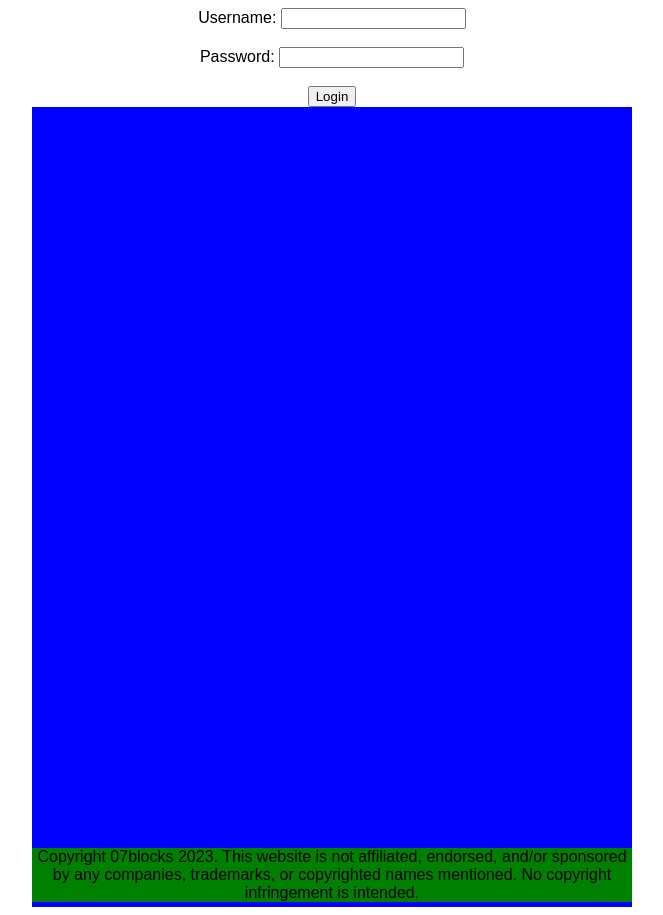
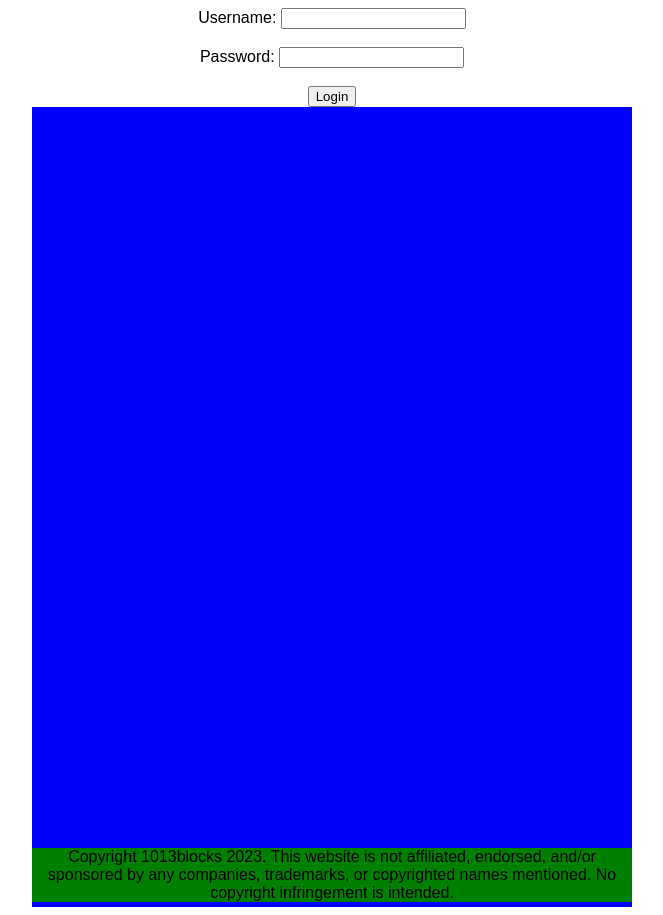
Before and after one commit to August988/07BLOX, a plain HTML site: page login.html in a window 1280 px wide. Shown: the whole page, without its empty margins (308-971 px from the left). Drawn offline with Linux system fonts and the light colour scheme.

Commit message:
Update login.html

```diff
--- a/login.html
+++ b/login.html
@@ -2,7 +2,7 @@
 <html>
  <meta charset="UTF-8">
     <meta name="viewport" content="width=device-width, initial-scale=1.0">
-    <title>07blocks login</title>
+    <title>1013blocks login</title>
     <link href="/style.css" rel="stylesheet" type="text/css" media="all">
 
 </head>
@@ -36,7 +36,7 @@
    <div style="position: relative;background-color: blue; width: 600px; height: 800px;">
 
     <div style="position: absolute; bottom: 5px; background-color: green">
-  Copyright 07blocks 2023. This website is not affiliated, endorsed, and/or sponsored by any companies, trademarks, or copyrighted names mentioned. No copyright infringement is intended.
+  Copyright 1013blocks 2023. This website is not affiliated, endorsed, and/or sponsored by any companies, trademarks, or copyrighted names mentioned. No copyright infringement is intended.
     </div>
 </div>
 </body>
```
